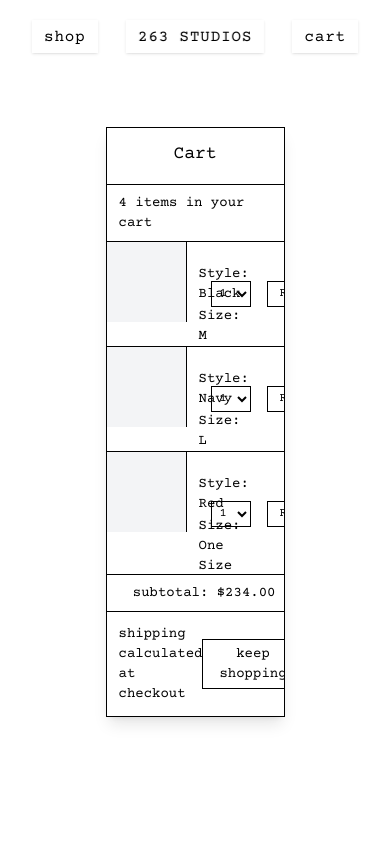
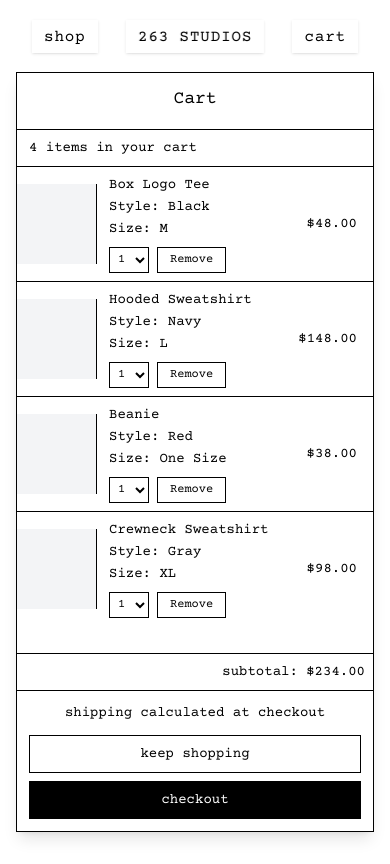
Before and after one commit to JaeMinBird/263Studios, a Next.js app: page /cart in a window 390 px wide. Built offline with nearby package versions, Linux system fonts and the light colour scheme.

Commit message:
Made cart mobile compatible

```diff
--- a/src/app/cart/page.tsx
+++ b/src/app/cart/page.tsx
@@ -33,7 +33,8 @@ export default function CartPage() {
 
   return (
     <div className="flex justify-center items-center min-h-screen p-4 bg-white cursor-[url('/custom-cursor.svg'),_auto]">
-      <div className="w-[50%] h-[70vh] border border-black shadow-lg bg-white flex flex-col my-8 overflow-hidden">
+      {/* Responsive container with added top margin for mobile */}
+      <div className="w-full md:w-[50%] h-[90vh] md:h-[70vh] border border-black shadow-lg bg-white flex flex-col mt-14 md:mt-0 mb-4 md:my-8 overflow-hidden">
         {/* Section 1: Cart Header */}
         <div className="p-3">
           <h1 className="text-lg font-normal mb-1 font-courier-prime text-black text-center">Cart</h1>
@@ -78,15 +79,15 @@ export default function CartPage() {
 
         {/* Section 5: Actions */}
         <div className="p-3">
-          <div className="flex justify-between items-center">
-            <p className="text-black text-sm font-courier-prime lowercase">
+          <div className="flex flex-col md:flex-row justify-between items-center gap-3">
+            <p className="text-black text-sm font-courier-prime lowercase text-center md:text-left">
               shipping calculated at checkout
             </p>
-            <div className="flex gap-4">
-              <button className="px-4 py-1 border border-black text-black hover:bg-black hover:text-white transition-colors font-courier-prime text-sm lowercase">
+            <div className="flex flex-col md:flex-row gap-2 w-full md:w-auto">
+              <button className="w-full md:w-auto px-4 py-2 border border-black text-black hover:bg-black hover:text-white transition-colors font-courier-prime text-sm lowercase">
                 keep shopping
               </button>
-              <button className="px-4 py-1 bg-black text-white border border-black hover:bg-white hover:text-black transition-colors font-courier-prime text-sm lowercase">
+              <button className="w-full md:w-auto px-4 py-2 bg-black text-white border border-black hover:bg-white hover:text-black transition-colors font-courier-prime text-sm lowercase">
                 checkout
               </button>
             </div>
--- a/src/components/CartItem.tsx
+++ b/src/components/CartItem.tsx
@@ -11,35 +11,48 @@ interface CartItemProps {
 
 export default function CartItem({ name, price, style, size, isFirst, isLast }: CartItemProps) {
   return (
-    <div className={`flex items-stretch w-full ${!isFirst && 'border-t border-black'}`}>
-      {/* Image container - ensure full height */}
-      <div className="w-20 h-20 bg-gray-100 border-r border-black flex-shrink-0">
-        {/* Add your image here */}
+    <div className={`flex items-center w-full ${!isFirst && 'border-t border-black'}`}>
+      {/* Image container - vertically centered */}
+      <div className="w-20 h-20 bg-gray-100 border-r border-black flex-shrink-0 flex items-center justify-center">
         <div className="w-full h-full object-cover" />
       </div>
 
-      {/* Item details - remove vertical padding */}
-      <div className="flex-1 px-3 min-w-0 flex flex-col justify-center">
+      {/* Item details */}
+      <div className="flex-1 px-3 min-w-0 flex flex-col justify-center py-2">
         <h2 className="font-normal font-courier-prime truncate text-sm text-black mb-0">{name}</h2>
         <p className="text-sm font-courier-prime mt-0.5 text-black mb-0">Style: {style}</p>
         <p className="text-sm font-courier-prime mt-0.5 text-black mb-0">Size: {size}</p>
+
+        {/* Mobile controls */}
+        <div className="md:hidden mt-2 flex items-center gap-2">
+          <select className="border border-black p-1 font-courier-prime text-xs w-10 text-black h-[26px]">
+            {Array.from({length: 9}, (_, i) => i + 1).map((num) => (
+              <option key={num}>{num}</option>
+            ))}
+          </select>
+          <button className="px-3 border border-black text-black hover:bg-black hover:text-white transition-colors font-courier-prime text-xs whitespace-nowrap h-[26px]">
+            Remove
+          </button>
+        </div>
       </div>
 
-      {/* Quantity, Remove button and price */}
-      <div className="flex items-center pr-4 flex-shrink-0">
-        {/* Quantity dropdown */}
+      {/* Mobile price */}
+      <div className="md:hidden flex items-center pr-4">
+        <p className="font-normal font-courier-prime whitespace-nowrap text-sm text-black min-w-[70px] text-right">
+          ${price.toFixed(2)}
+        </p>
+      </div>
+
+      {/* Desktop controls */}
+      <div className="hidden md:flex items-center pr-4 flex-shrink-0">
         <select className="border border-black p-1 font-courier-prime text-xs w-10 text-black h-[26px]">
           {Array.from({length: 9}, (_, i) => i + 1).map((num) => (
             <option key={num}>{num}</option>
           ))}
         </select>
-
-        {/* Remove button */}
         <button className="px-3 border border-black text-black hover:bg-black hover:text-white transition-colors font-courier-prime text-xs whitespace-nowrap ml-4 h-[26px]">
           Remove
         </button>
-
-        {/* Price - added fixed width to ensure consistent spacing */}
         <p className="font-normal font-courier-prime whitespace-nowrap text-sm text-black ml-4 min-w-[70px] text-right">
           ${price.toFixed(2)}
         </p>
```
